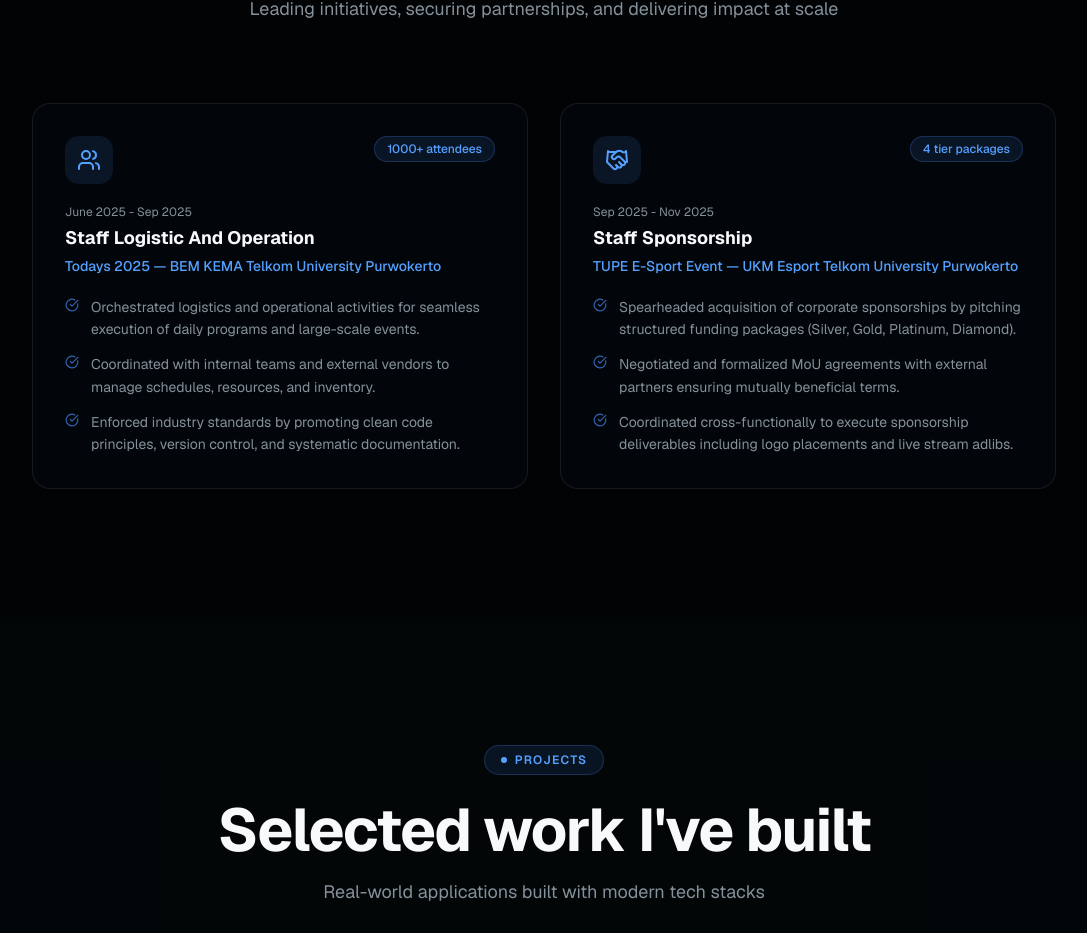
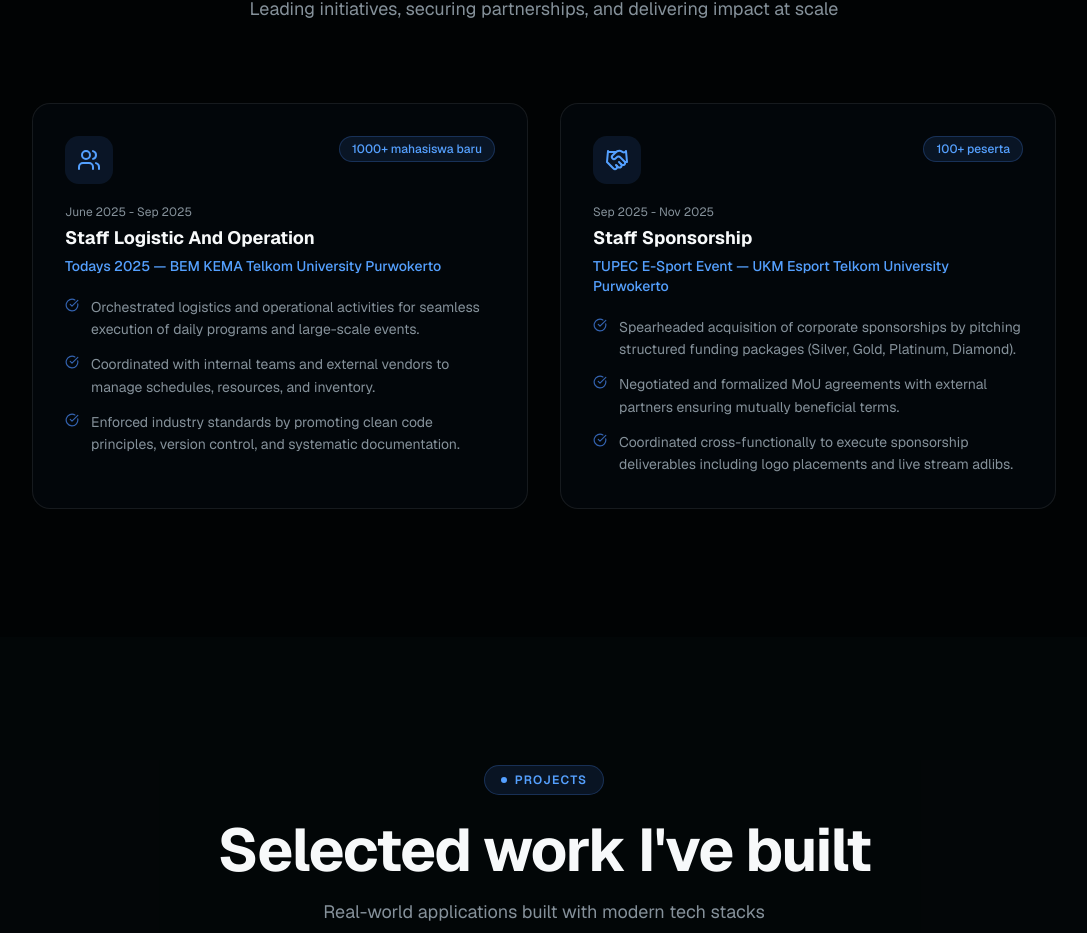
Before and after one commit to Vaninside/portfolio-3d, a Next.js app: page / in a window 1280 px wide. Shown: the part 3559-4492 px from the top of the page, without its empty margins (96-1183 px from the left). Built offline with nearby package versions, Linux system fonts and the light colour scheme.

Commit message:
fix(organization): TUPEC name, real attendance highlights
Co-Authored-By: Claude <noreply@anthropic.com>

```diff
--- a/components/Organization.tsx
+++ b/components/Organization.tsx
@@ -55,11 +55,11 @@ const orgs = [
     color: "text-primary",
     bgColor: "bg-primary/10",
     borderColor: "border-primary/20",
-    highlight: "1000+ attendees",
+    highlight: "1000+ mahasiswa baru",
   },
   {
     title: "Staff Sponsorship",
-    event: "TUPE E-Sport Event",
+    event: "TUPEC E-Sport Event",
     org: "UKM Esport Telkom University Purwokerto",
     period: "Sep 2025 - Nov 2025",
     points: [
@@ -71,7 +71,7 @@ const orgs = [
     color: "text-primary",
     bgColor: "bg-primary/10",
     borderColor: "border-primary/20",
-    highlight: "4 tier packages",
+    highlight: "100+ peserta",
   },
 ] as const;
 
```
